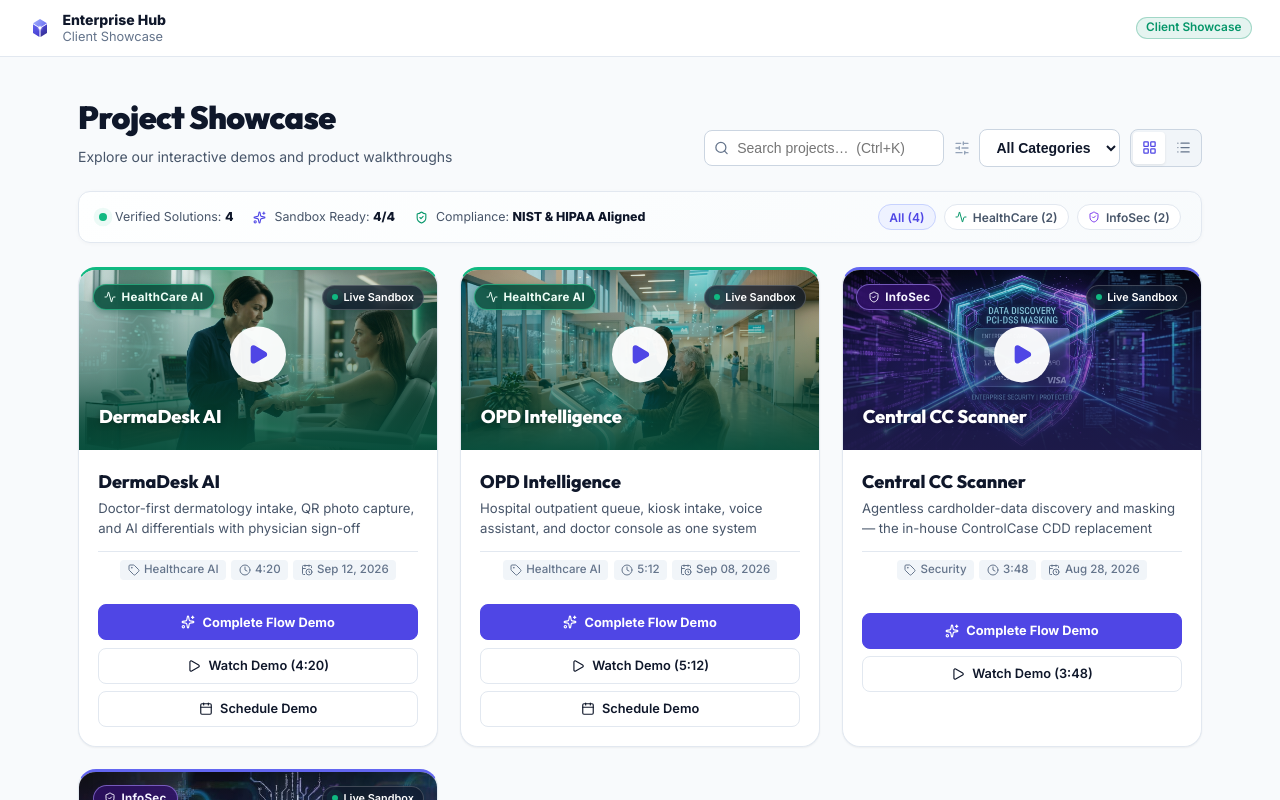
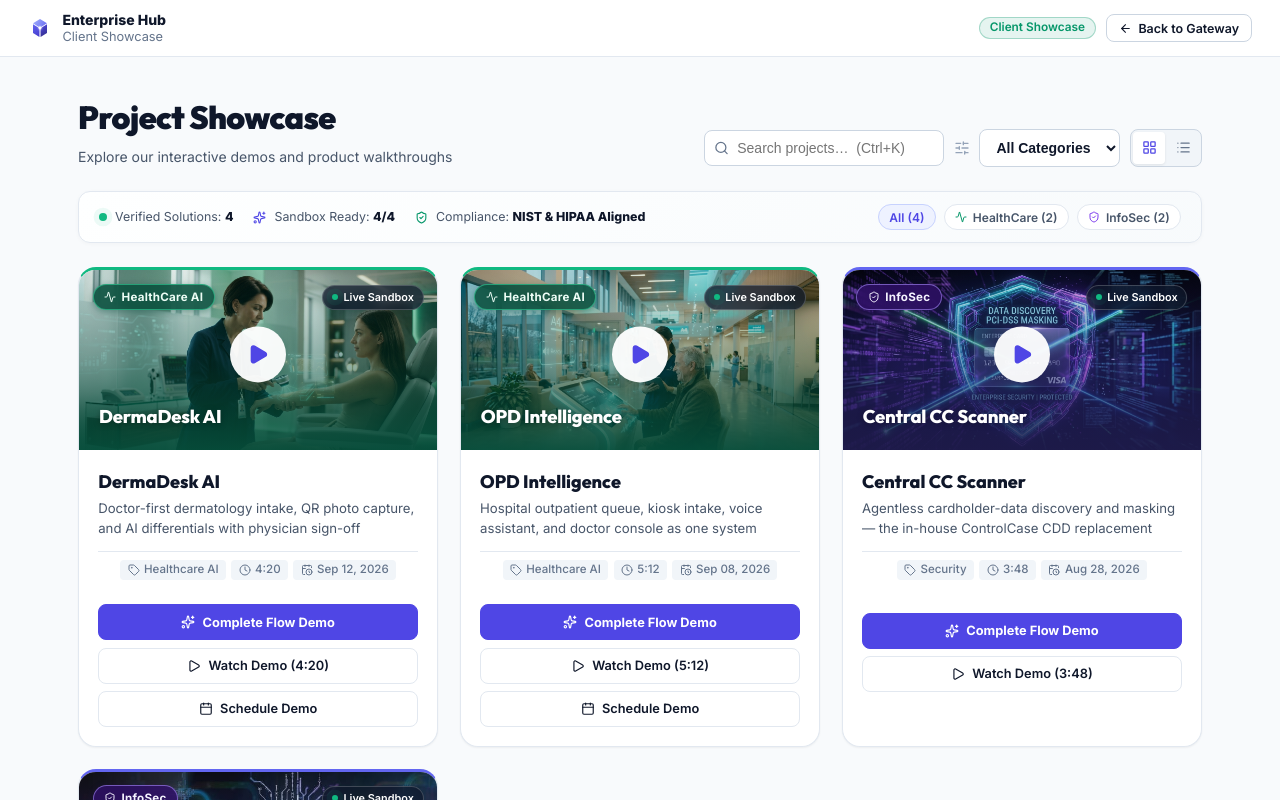
Before and after one commit to DeepakChauhanAI/Catalogue, a React (Vite) app: page / in a window 1280 px wide. Both pictures are taken after a click on the element 393 px from the left and 663 px from the top of the page. Shown: the top 800 px of the page. Built offline with nearby package versions, Linux system fonts and the light colour scheme.

Commit message:
feat: add Back to Gateway button on client showcase header

```diff
--- a/src/components/common/Navbar.jsx
+++ b/src/components/common/Navbar.jsx
@@ -1,5 +1,5 @@
 import React from 'react';
-import { ShieldCheck, LogOut } from 'lucide-react';
+import { ShieldCheck, LogOut, ArrowLeft } from 'lucide-react';
 import BrandLogo from './BrandLogo';
 
 export default function Navbar({
@@ -58,9 +58,28 @@ export default function Navbar({
             </button>
           </>
         ) : (
-          <span className="badge badge-health" style={{ fontSize: '0.74rem', padding: '0.25rem 0.6rem' }}>
-            Client Showcase
-          </span>
+          <div style={{ display: 'flex', alignItems: 'center', gap: '0.65rem' }}>
+            <span className="badge badge-health" style={{ fontSize: '0.74rem', padding: '0.25rem 0.6rem' }}>
+              Client Showcase
+            </span>
+            <button
+              type="button"
+              className="btn-secondary"
+              onClick={onGoToLanding}
+              style={{
+                fontSize: '0.78rem',
+                padding: '0.32rem 0.75rem',
+                display: 'flex',
+                alignItems: 'center',
+                gap: '0.4rem',
+                cursor: 'pointer'
+              }}
+              title="Return to the Gateway & Landing Page"
+            >
+              <ArrowLeft size={13} />
+              <span>Back to Gateway</span>
+            </button>
+          </div>
         )}
       </div>
     </header>
```
